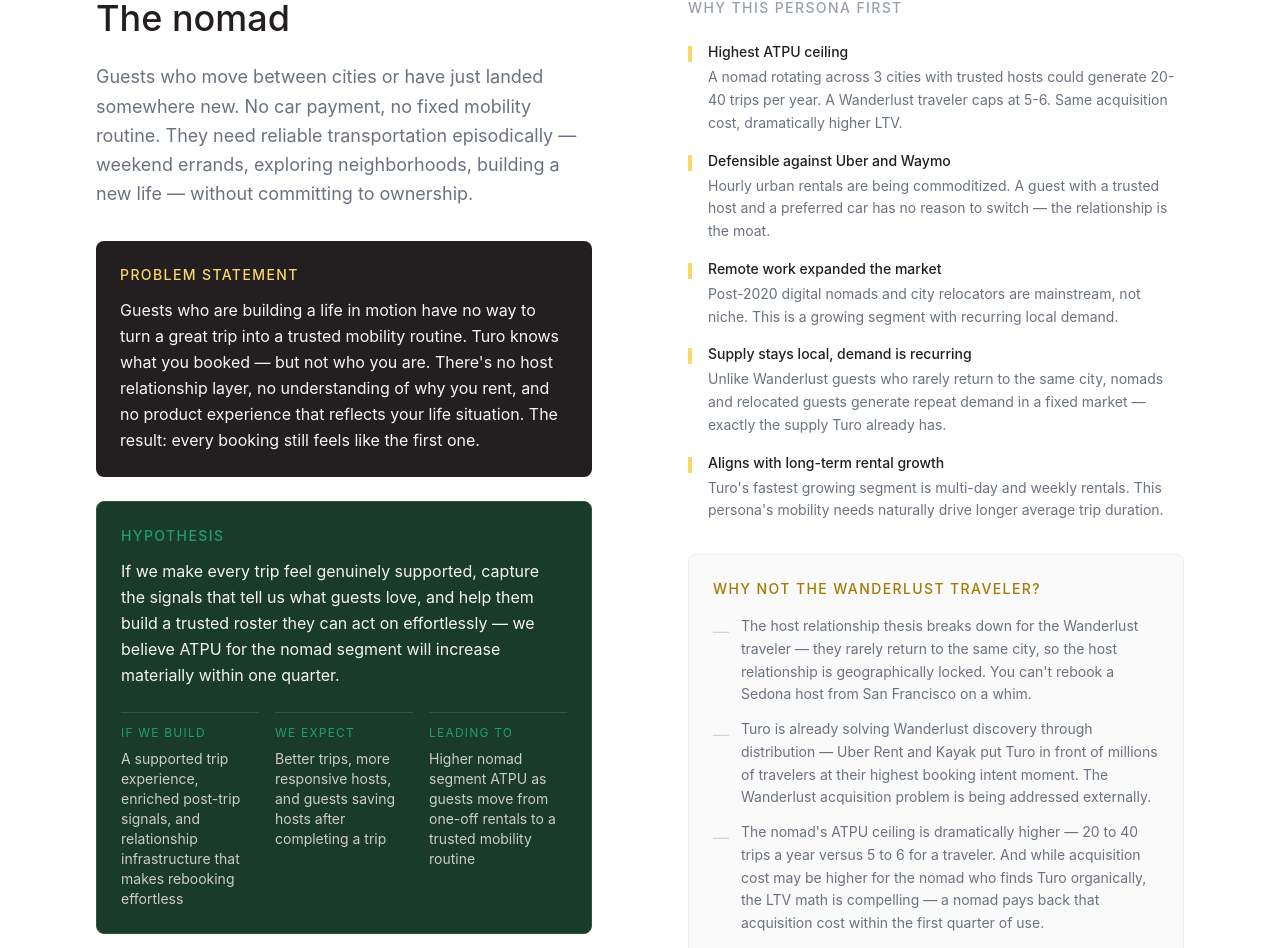
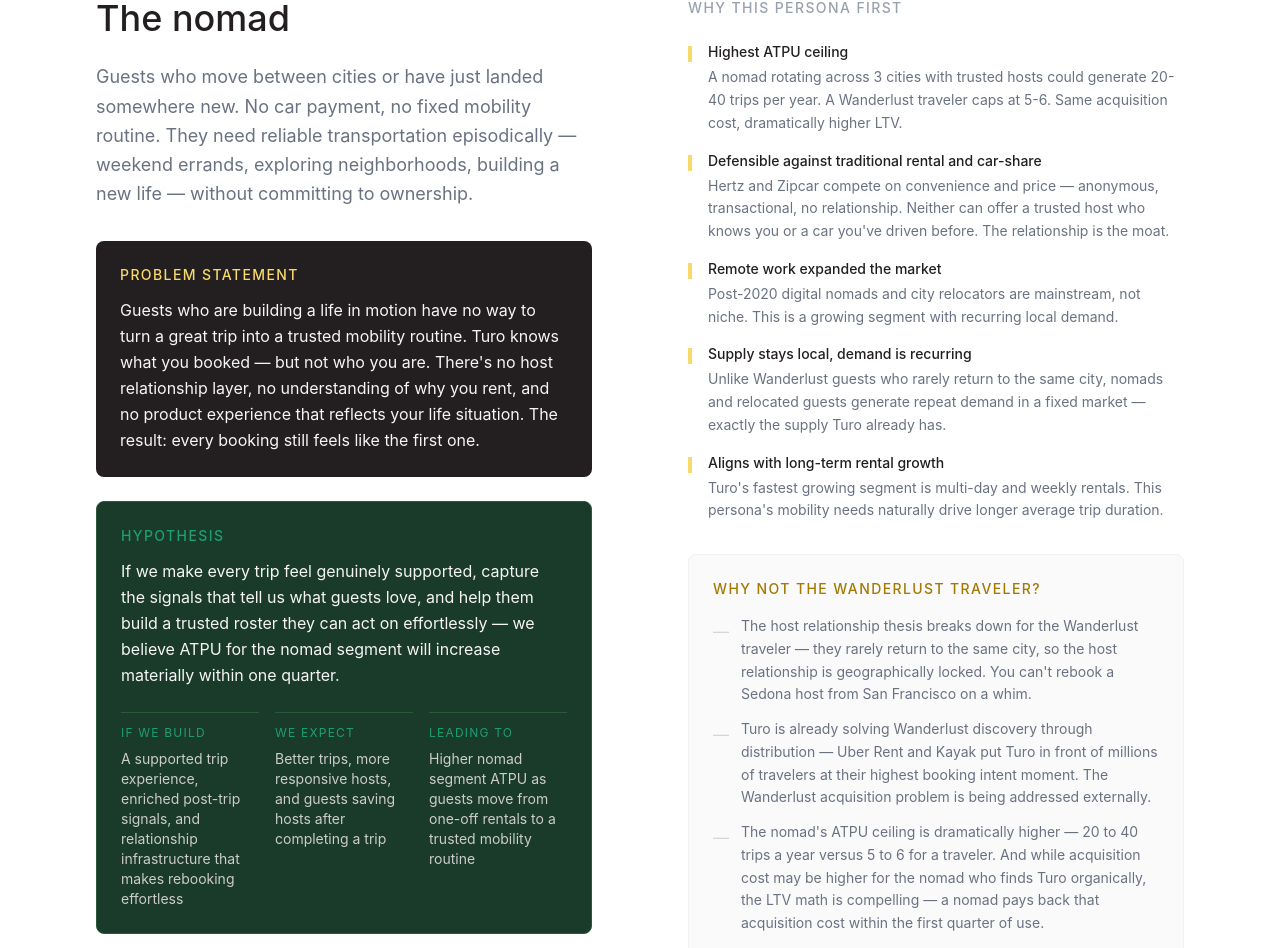
Before and after one commit to kmukherj-pm/turo-case-study, a React (Vite) app: page / in a window 1280 px wide. Shown: the part 3604-4552 px from the top of the page. Built offline with nearby package versions, Linux system fonts and the light colour scheme.

Commit message:
update acquisition cost framing

```diff
--- a/src/data/persona.js
+++ b/src/data/persona.js
@@ -49,8 +49,8 @@
       body: "A nomad rotating across 3 cities with trusted hosts could generate 20-40 trips per year. A Wanderlust traveler caps at 5-6. Same acquisition cost, dramatically higher LTV.",
     },
     {
-      title: "Defensible against Uber and Waymo",
-      body: "Hourly urban rentals are being commoditized. A guest with a trusted host and a preferred car has no reason to switch — the relationship is the moat.",
+      title: "Defensible against traditional rental and car-share",
+      body: "Hertz and Zipcar compete on convenience and price — anonymous, transactional, no relationship. Neither can offer a trusted host who knows you or a car you've driven before. The relationship is the moat.",
     },
     {
       title: "Remote work expanded the market",
```
